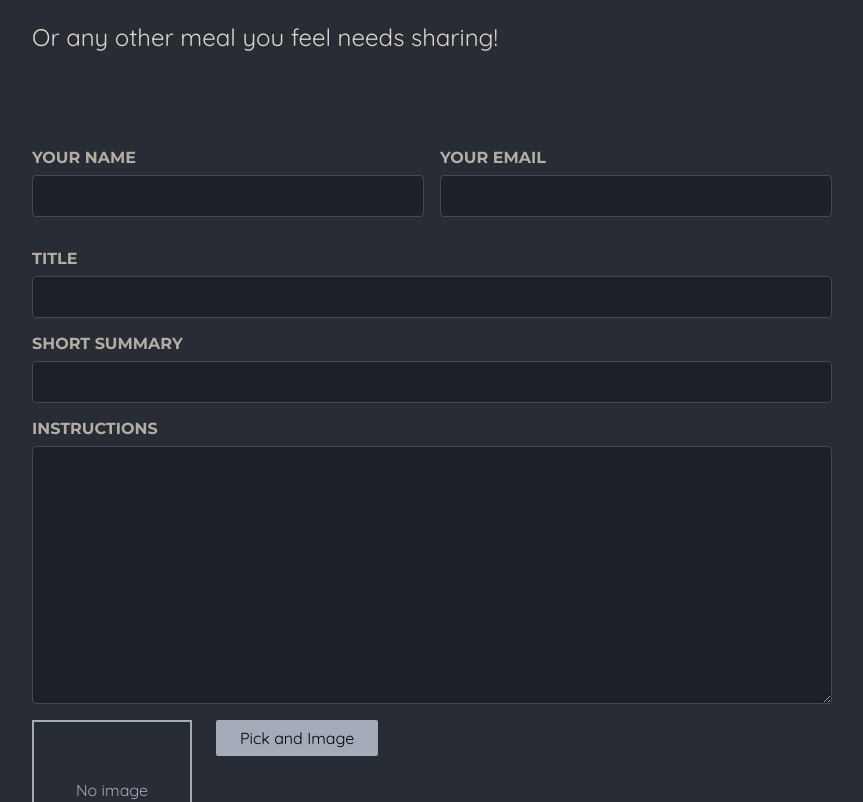
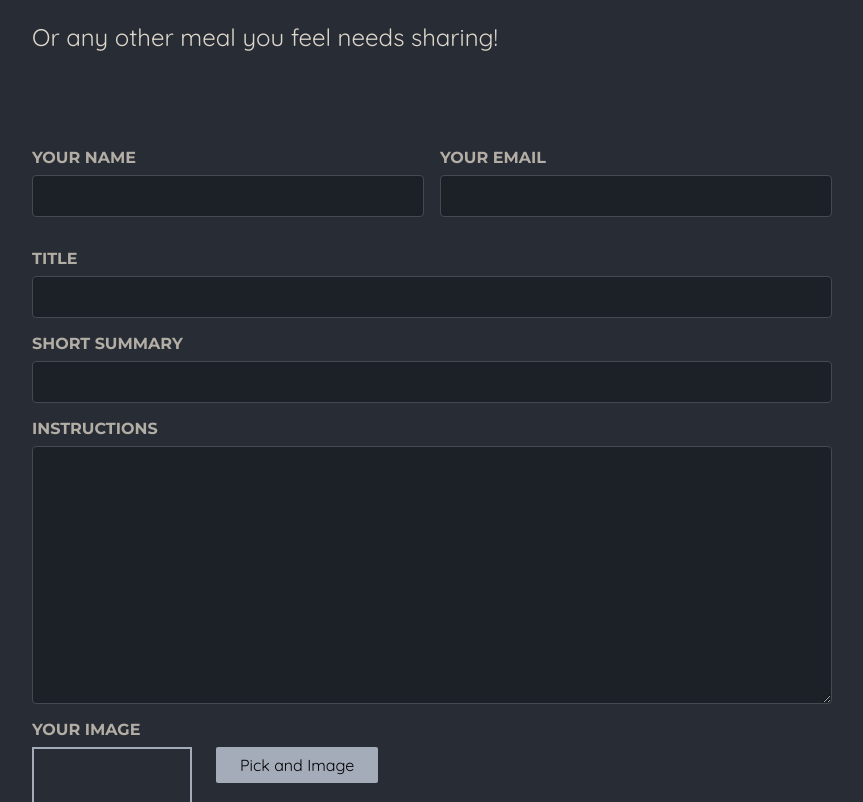
Before and after one commit to bee-squared/foodies-nextjs, a Next.js app: page /meals/share in a window 1280 px wide. Shown: the part 260-1062 px from the top of the page, without its empty margins (32-895 px from the left). Built offline with nearby package versions, Linux system fonts and the light colour scheme.

Commit message:
Use a server action for form data

```diff
--- a/app/meals/share/page.jsx
+++ b/app/meals/share/page.jsx
@@ -1,7 +1,21 @@
-import ImagePicker from '@/components/meals/image-picker';
-import classes from './page.module.css';
+import ImagePicker from "@/components/meals/image-picker";
+import classes from "./page.module.css";
 
 export default function ShareMealPage() {
+  async function shareMeal(formData) {
+    // called when the form is submitted
+    "use server";
+
+    const meal = {
+      title: formData.get("title"),
+      summary: formData.get("summary"),
+      instructions: formData.get("instructions"),
+      image: formData.get("image"),
+      creator: formData.get("name"),
+      creator_email: formData.get("email"),
+    };
+  }
+
   return (
     <>
       <header className={classes.header}>
@@ -11,24 +25,47 @@ export default function ShareMealPage() {
         <p>Or any other meal you feel needs sharing!</p>
       </header>
       <main className={classes.main}>
-        <form className={classes.form}>
+        <form
+          className={classes.form}
+          action={shareMeal}
+        >
           <div className={classes.row}>
             <p>
               <label htmlFor="name">Your name</label>
-              <input type="text" id="name" name="name" required />
+              <input
+                type="text"
+                id="name"
+                name="name"
+                required
+              />
             </p>
             <p>
               <label htmlFor="email">Your email</label>
-              <input type="email" id="email" name="email" required />
+              <input
+                type="email"
+                id="email"
+                name="email"
+                required
+              />
             </p>
           </div>
           <p>
             <label htmlFor="title">Title</label>
-            <input type="text" id="title" name="title" required />
+            <input
+              type="text"
+              id="title"
+              name="title"
+              required
+            />
           </p>
           <p>
             <label htmlFor="summary">Short Summary</label>
-            <input type="text" id="summary" name="summary" required />
+            <input
+              type="text"
+              id="summary"
+              name="summary"
+              required
+            />
           </p>
           <p>
             <label htmlFor="instructions">Instructions</label>
@@ -39,7 +76,11 @@ export default function ShareMealPage() {
               required
             ></textarea>
           </p>
-          <ImagePicker />
+          <ImagePicker
+            label="Your image"
+            name="image"
+          />
+          *Required
           <p className={classes.actions}>
             <button type="submit">Share Meal</button>
           </p>
```
